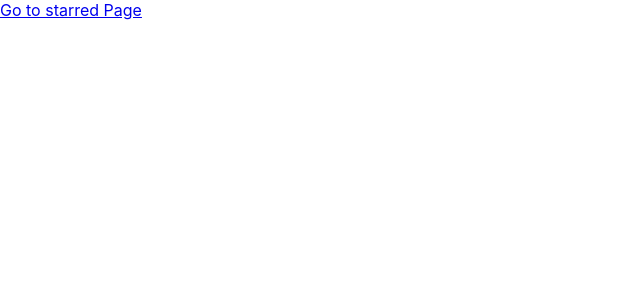
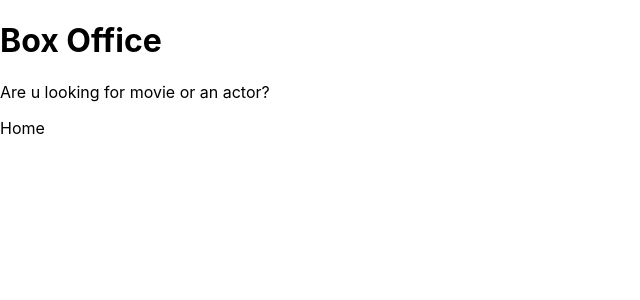
Before and after one commit to rushabh782/box-office-app, a React (Create React App) app: page / in a window 1280 px wide. Shown: the top 300 px of the page, without its empty margins (0-640 px from the left). Built offline with nearby package versions, Linux system fonts and the light colour scheme.

Commit message:
added navigation and shared layout for home and starred pages

```diff
--- a/src/App.jsx
+++ b/src/App.jsx
@@ -1,13 +1,16 @@
 import {BrowserRouter, Routes, Route} from 'react-router-dom';
 import Home from './pages/Home';
 import Starred from './pages/Starred';
+import MainLayout from './components/MainLayout';
 
 function App() {
   return (
     <BrowserRouter>
     <Routes>
+      <Route  element={<MainLayout />}>
       <Route path='/' element={<Home />} />
       <Route path='/starred' element={<Starred />} />
+      </Route>
       <Route path="*" element={<div>Not Found</div>} />
       {/* <Route path="/" element={<App />}>
         <Route index element={<Home />} />
--- /dev/null
+++ b/src/components/AppTitle.jsx
@@ -0,0 +1,13 @@
+export default function AppTitle(props) {
+  const {
+    title = 'Box Office',
+    subtitle = 'Are u looking for movie or an actor?',
+  } = props;
+
+  return (
+    <div>
+      <h1>{title}</h1>
+      <p>{subtitle}</p>
+    </div>
+  );
+}
--- /dev/null
+++ b/src/components/MainLayout.jsx
@@ -0,0 +1,15 @@
+import { Outlet } from 'react-router-dom';
+import AppTitle from './AppTitle';
+import Navs from './Navs';
+
+const MainLayout = () => {
+  return (
+    <div>
+        <Navs/>
+        <AppTitle />
+      <Outlet />
+    </div>
+  );
+};
+
+export default MainLayout;
--- /dev/null
+++ b/src/components/Navs.jsx
@@ -0,0 +1,28 @@
+import { Link } from 'react-router-dom';
+
+const LINKS = [
+  {
+    text: 'Home',
+    to: '/',
+  },
+  {
+    text: 'Starred',
+    to: '/starred',
+  },
+];
+
+const Navs = () => {
+  return (
+    <div>
+      <ul>
+        {LINKS.map((item) => {
+          <li key={item.to}>
+            <Link to={item.to}>{item.text}</Link>
+          </li>
+        })}
+      </ul>
+    </div>
+  );
+};
+
+export default Navs;
--- a/src/pages/Home.jsx
+++ b/src/pages/Home.jsx
@@ -1,9 +1,5 @@
-import { Link } from "react-router-dom";
-
 const Home = () => {
-    return <div>
-        <Link to="/starred">Go to starred Page</Link>
-    </div>
+  return <div>Home </div>;
 };
 
 export default Home;
```
